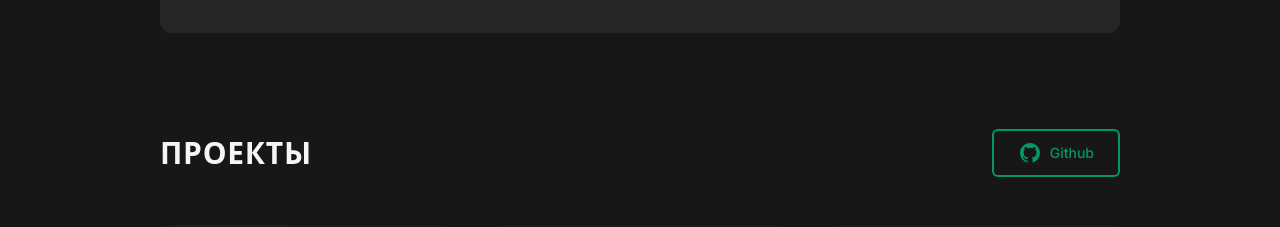
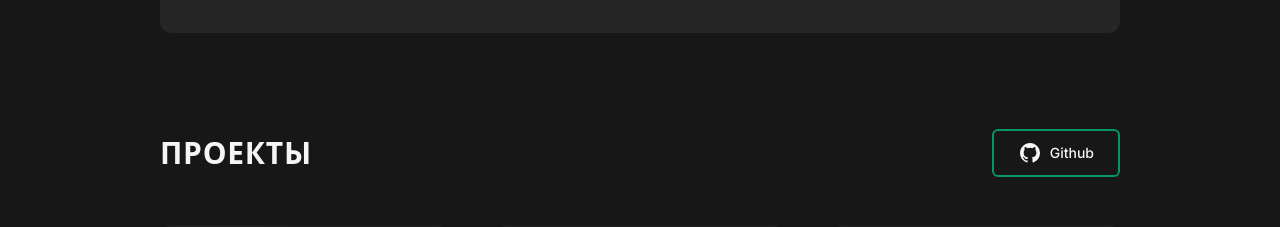
Before and after one commit to aliiev/aliiev, a React (Create React App) app: page / in a window 1280 px wide. Shown: the part 1160-1387 px from the top of the page. Built offline with nearby package versions, Linux system fonts and the light colour scheme; a web font is replaced by a local one.

Commit message:
Fixed :hover, :focus states

```diff
--- a/src/components/Navbar.js
+++ b/src/components/Navbar.js
@@ -63,7 +63,7 @@ const Navbar = () => {
 
           {/* BUTTON */}
           <div className="w-full sm:w-auto px-6 sm:px-0">
-            <HashLink className="btn bg-emerald-600 block sm:hidden lg:block" to="/#contacts" scroll={ e => scrollAdjusted(e) } onClick={ () => setOpen(false) }>Написать мне</HashLink>
+            <HashLink className="btn bg-emerald-600 hover:bg-emerald-700 block sm:hidden lg:block" to="/#contacts" scroll={ e => scrollAdjusted(e) } onClick={ () => setOpen(false) }>Написать мне</HashLink>
           </div>
 
         </div>
--- a/src/index.css
+++ b/src/index.css
@@ -22,6 +22,10 @@
     @apply tracking-wide;
   }
 
+  a {
+    @apply transition-colors;
+  }
+
   p {
     @apply text-neutral-300;
   }
@@ -30,6 +34,7 @@
 @layer components {
   .btn {
     @apply rounded-md;
+    @apply outline-none;
     @apply text-sm;
     @apply 2xl:text-base;
     @apply text-center;
@@ -38,6 +43,16 @@
     @apply md:w-auto;
     @apply px-6;
     @apply py-2.5;
+
+    @apply hover:bg-emerald-700;
+    @apply hover:border-transparent;
+
+    @apply focus:bg-emerald-700;
+    @apply focus:border-transparent;
+    @apply focus:ring-4;
+    @apply focus:ring-emerald-600;
+
+    @apply transition-all;
   }
 
   .input {
@@ -48,6 +63,10 @@
     @apply placeholder:text-neutral-500;
     @apply text-left;
     @apply px-4;
+
+    @apply hover:bg-neutral-900;
+    @apply hover:border-neutral-800;;
+    @apply focus:bg-neutral-800;
   }
 
   .input-file {
--- a/src/sections/Projects.js
+++ b/src/sections/Projects.js
@@ -23,7 +23,7 @@ const Projects = () => (
   <section id="projects" className="border-b border-neutral-800 p-v">
     <div className="flex justify-between items-center mb-6 lg:mb-12 p-h">
       <h3 className="text-2xl lg:text-3xl 2xl:text-5xl">Проекты</h3>
-      <a className="hidden sm:flex justify-center items-center gap-2 btn border-2 border-emerald-600 text-emerald-600 fill-emerald-600 w-auto" href="https://github.com/aliiev" target="_blank" rel="noreferrer">
+      <a className="hidden sm:flex justify-center items-center gap-2 btn border-2 border-emerald-600 text-neutral-100 fill-neutral-100 w-auto" href="https://github.com/aliiev" target="_blank" rel="noreferrer">
         <svg xmlns="http://www.w3.org/2000/svg" width="24" height="24"><path fillRule="evenodd" clipRule="evenodd" d="M12.026 2c-5.509 0-9.974 4.465-9.974 9.974 0 4.406 2.857 8.145 6.821 9.465.499.09.679-.217.679-.481 0-.237-.008-.865-.011-1.696-2.775.602-3.361-1.338-3.361-1.338-.452-1.152-1.107-1.459-1.107-1.459-.905-.619.069-.605.069-.605 1.002.07 1.527 1.028 1.527 1.028.89 1.524 2.336 1.084 2.902.829.091-.645.351-1.085.635-1.334-2.214-.251-4.542-1.107-4.542-4.93 0-1.087.389-1.979 1.024-2.675-.101-.253-.446-1.268.099-2.64 0 0 .837-.269 2.742 1.021a9.582 9.582 0 0 1 2.496-.336 9.554 9.554 0 0 1 2.496.336c1.906-1.291 2.742-1.021 2.742-1.021.545 1.372.203 2.387.099 2.64.64.696 1.024 1.587 1.024 2.675 0 3.833-2.33 4.675-4.552 4.922.355.308.675.916.675 1.846 0 1.334-.012 2.41-.012 2.737 0 .267.178.577.687.479C19.146 20.115 22 16.379 22 11.974 22 6.465 17.535 2 12.026 2z"></path></svg>
         Github
       </a>
```
